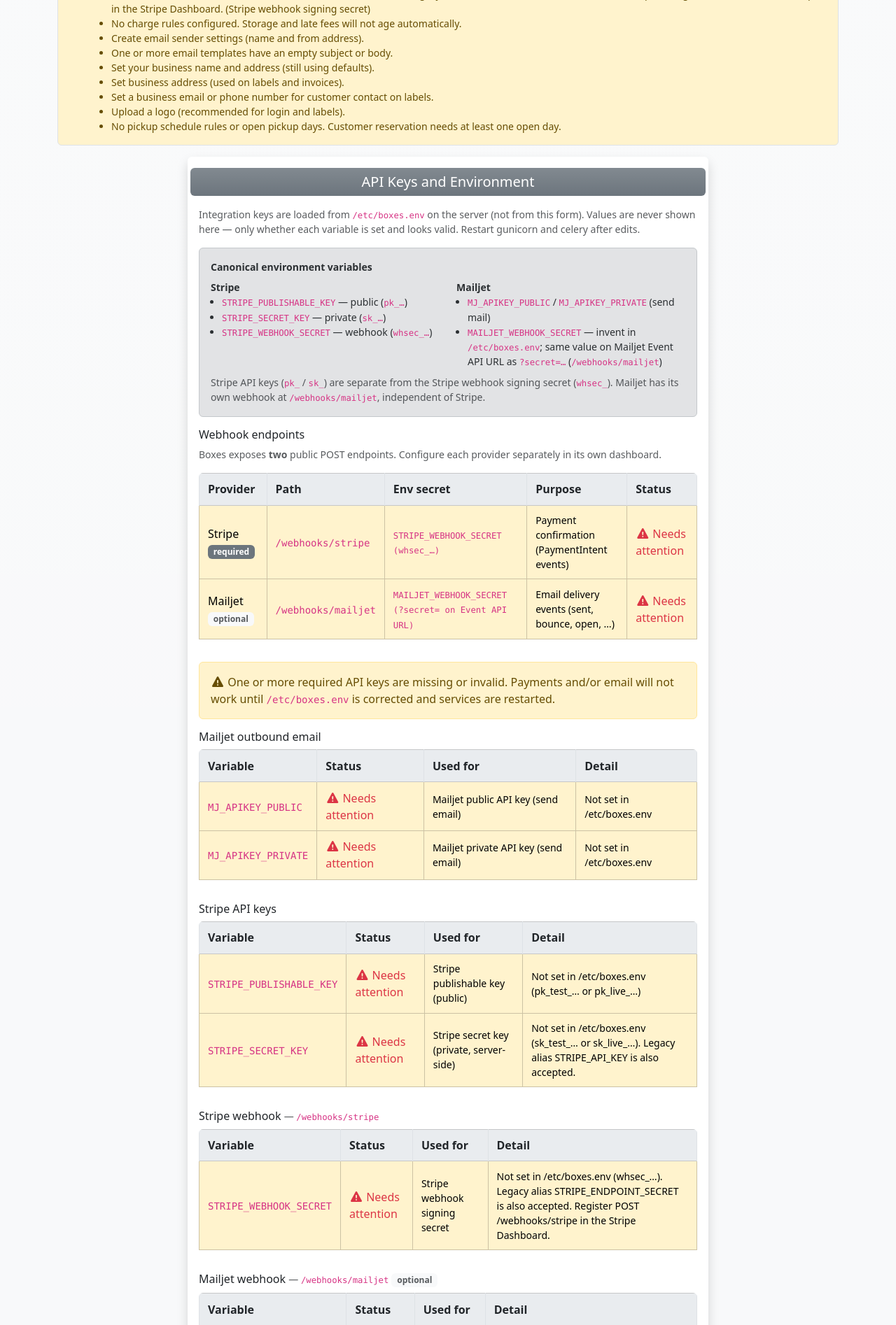
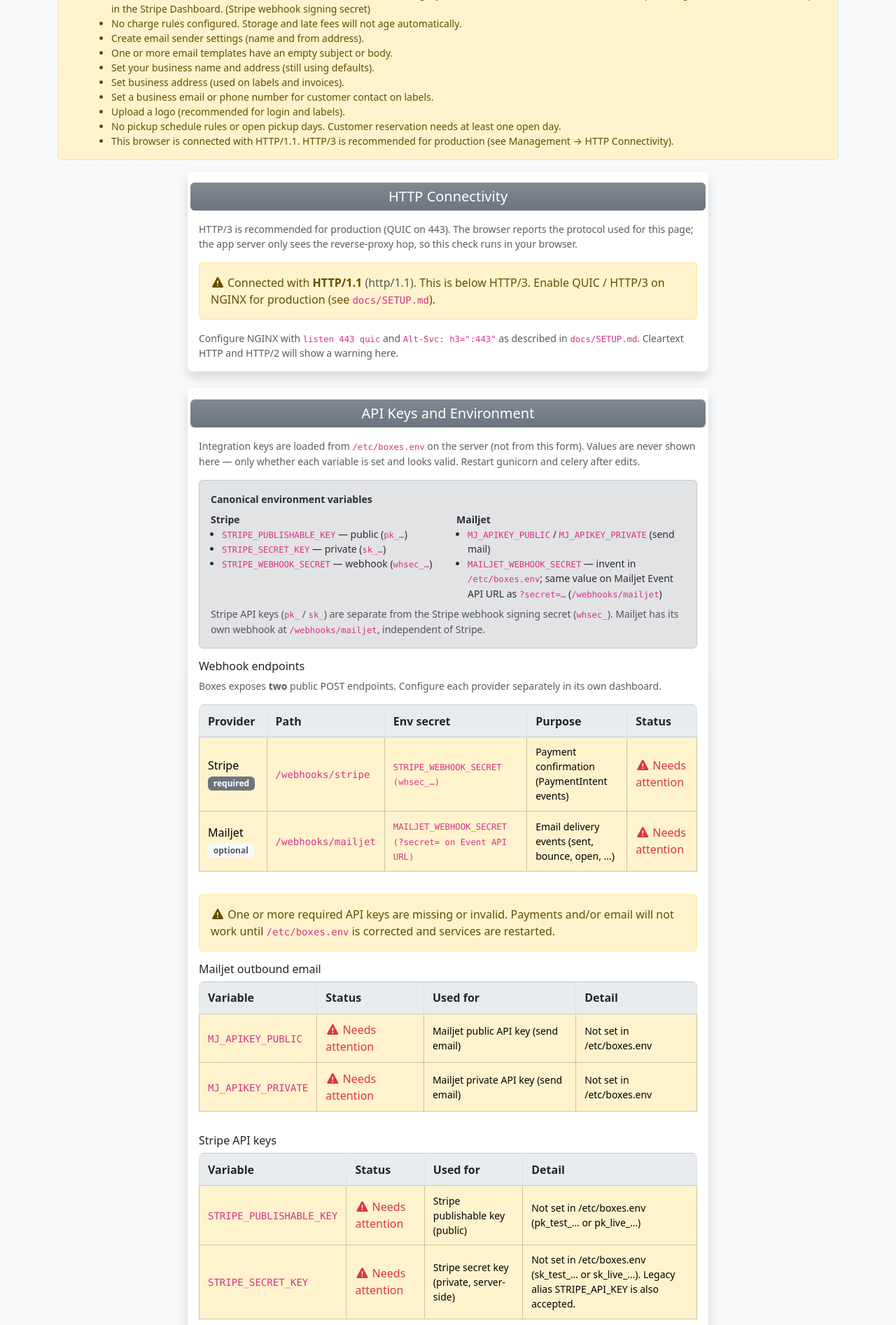
Before and after one commit to AltispeedTechnologies/boxes, a Django app: page /mgmt/env-keys in a window 1280 px wide. Shown: the part 230-2124 px from the top of the page at 70% size. Run offline with Django 5.2, Linux system fonts and the light colour scheme; a user stored in the database is signed in; data comes from the database, SQL or seed files in the repository; data that the repository does not hold is empty; parts of the project's set-up code (start-up, migrations or seed data) failed here and were passed over; some libraries are stand-ins or nearby versions.

Commit message:
Surface HTTP/3 connectivity in the Management UI
Add a Management menu entry and env-keys panel that report the browser
connection protocol, warn below HTTP/3, and paint immediately so the panel
does not stick on Detecting.

```diff
--- a/boxes/static/js/setup_status.js
+++ b/boxes/static/js/setup_status.js
@@ -1,47 +1,266 @@
 /**
  * @file setup_status.js
- * @description Refresh Management navbar warning icons after settings saves.
+ * @description Refresh Management navbar warning icons after settings saves,
+ *              and client-side HTTP/3 connectivity checks.
  */
 (function(window, $) {
     "use strict";
 
+    function navAttr(name) {
+        var nav = document.getElementById("app-navbar");
+        if (!nav) {
+            return null;
+        }
+        // Prefer getAttribute — jQuery .data() coerces "1" → 1 and breaks === "1"
+        return nav.getAttribute(name);
+    }
+
+    function detectHttpProtocol() {
+        try {
+            if (window.performance && typeof performance.getEntriesByType === "function") {
+                var entries = performance.getEntriesByType("navigation");
+                if (entries && entries.length) {
+                    var nhp = entries[0].nextHopProtocol;
+                    if (nhp) {
+                        return String(nhp);
+                    }
+                }
+            }
+        } catch (err) {
+            // ignore
+        }
+        // Cleartext cannot be HTTP/3
+        if (window.location && window.location.protocol === "http:") {
+            return "http/1.1";
+        }
+        // https without a reported nextHopProtocol — still not proven h3
+        if (window.location && window.location.protocol === "https:") {
+            return "https-unknown";
+        }
+        return "unknown";
+    }
+
+    function isHttp3(proto) {
+        if (!proto) {
+            return false;
+        }
+        var p = String(proto).toLowerCase();
+        return p === "h3" || p.indexOf("h3-") === 0 || p === "http/3" || p === "http/3.0";
+    }
+
+    function protocolLabel(proto) {
+        if (!proto || proto === "unknown" || proto === "https-unknown") {
+            return proto === "https-unknown" ? "HTTPS (protocol unknown)" : "Unknown";
+        }
+        var p = String(proto).toLowerCase();
+        if (isHttp3(p)) {
+            return "HTTP/3";
+        }
+        if (p === "h2" || p === "h2c" || p.indexOf("h2") === 0) {
+            return "HTTP/2";
+        }
+        if (p === "http/1.1") {
+            return "HTTP/1.1";
+        }
+        if (p === "http/1.0") {
+            return "HTTP/1.0";
+        }
+        return String(proto);
+    }
+
+    function http3IssueMessage(label) {
+        return (
+            "This browser is connected with " + label +
+            ". HTTP/3 is recommended for production (see Management → HTTP Connectivity)."
+        );
+    }
+
+    /**
+     * Paint the Management → HTTP Connectivity status box.
+     * Vanilla DOM so this works even if jQuery selectors miss after htmx swaps.
+     */
+    function updateHttpConnectivityPanel(proto, label, ok) {
+        var box = document.getElementById("http-connectivity-status");
+        var detail = document.getElementById("http-connectivity-detail");
+        if (!box) {
+            return;
+        }
+        box.classList.remove(
+            "alert-secondary", "alert-success", "alert-warning",
+            "alert-danger", "alert-info"
+        );
+        // Drop spinner sibling if present
+        var spinner = box.querySelector(".fa-spinner");
+        if (spinner && spinner.parentElement && spinner.parentElement !== detail) {
+            spinner.parentElement.remove();
+        }
+
+        var html;
+        if (ok) {
+            box.classList.add("alert-success");
+            html = '<i class="fas fa-check-circle me-1" aria-hidden="true"></i>' +
+                "Connected with <strong>" + label + "</strong>" +
+                (proto && proto !== label ? ' <span class="text-muted">(' + proto + ")</span>" : "") +
+                ".";
+        } else if (proto === "unknown" || proto === "https-unknown") {
+            box.classList.add("alert-warning");
+            html = '<i class="fas fa-exclamation-triangle me-1" aria-hidden="true"></i>' +
+                "Could not confirm HTTP/3 for this connection" +
+                (label ? " (" + label + ")" : "") +
+                ". HTTP/3 is recommended for production (see <code>docs/SETUP.md</code>).";
+        } else {
+            box.classList.add("alert-warning");
+            html = '<i class="fas fa-exclamation-triangle me-1" aria-hidden="true"></i>' +
+                "Connected with <strong>" + label + "</strong>" +
+                (proto && proto !== label ? ' <span class="text-muted">(' + proto + ")</span>" : "") +
+                ". This is below HTTP/3. Enable QUIC / HTTP/3 on NGINX for production " +
+                "(see <code>docs/SETUP.md</code>).";
+        }
+        if (detail) {
+            detail.innerHTML = html;
+        } else {
+            box.innerHTML = html;
+        }
+    }
+
+    function paintHttpConnectivity() {
+        var proto = detectHttpProtocol();
+        var label = protocolLabel(proto);
+        var ok = isHttp3(proto);
+        updateHttpConnectivityPanel(proto, label, ok);
+        return { proto: proto, label: label, ok: ok };
+    }
+
+    function mergeHttp3(setup) {
+        if (!setup) {
+            return setup;
+        }
+        var painted = paintHttpConnectivity();
+        var proto = painted.proto;
+        var label = painted.label;
+        var ok = painted.ok;
+        var issues = ok ? [] : [http3IssueMessage(label)];
+
+        if (!setup.items) {
+            setup.items = {};
+        }
+        var existing = setup.items.http3 || {};
+        setup.items.http3 = {
+            key: "http3",
+            label: existing.label || "HTTP Connectivity",
+            url_name: existing.url_name || "env_api_keys",
+            required: false,
+            ok: ok,
+            issues: issues,
+            url: existing.url || "/mgmt/env-keys#http-connectivity",
+            protocol: proto,
+            protocol_label: label
+        };
+
+        if (!ok) {
+            setup.any_incomplete = true;
+            setup.all_issues = setup.all_issues ? setup.all_issues.slice() : [];
+            issues.forEach(function(msg) {
+                if (setup.all_issues.indexOf(msg) < 0) {
+                    setup.all_issues.push(msg);
+                }
+            });
+        }
+
+        return setup;
+    }
+
+    function rebuildBanner(setup) {
+        var banner = document.getElementById("mgmt-setup-banner");
+        if (!banner) {
+            return;
+        }
+        var issues = (setup && setup.all_issues) ? setup.all_issues : [];
+        var seen = {};
+        var unique = [];
+        issues.forEach(function(issue) {
+            if (!issue || seen[issue]) {
+                return;
+            }
+            seen[issue] = true;
+            unique.push(issue);
+        });
+
+        if (!setup || !setup.any_incomplete || !unique.length) {
+            banner.classList.add("d-none");
+            return;
+        }
+
+        banner.classList.remove("d-none");
+        if (setup.required_incomplete) {
+            banner.classList.remove("alert-info");
+            banner.classList.add("alert-warning");
+            var strongReq = banner.querySelector("strong");
+            if (strongReq) {
+                strongReq.textContent = "Required setup incomplete";
+            }
+        } else {
+            banner.classList.remove("alert-warning");
+            banner.classList.add("alert-info");
+            var strongRec = banner.querySelector("strong");
+            if (strongRec) {
+                strongRec.textContent = "Recommended setup";
+            }
+        }
+        var ul = banner.querySelector("ul");
+        if (ul) {
+            ul.innerHTML = "";
+            unique.forEach(function(issue) {
+                var li = document.createElement("li");
+                li.textContent = issue;
+                ul.appendChild(li);
+            });
+        }
+    }
+
     function applySetup(setup) {
         if (!setup || !setup.items) {
+            // Still paint connectivity when payload is incomplete
+            paintHttpConnectivity();
             return;
         }
+        setup = mergeHttp3(setup);
+
         var any = !!setup.any_incomplete;
-        var $dropWarn = $("#mgmt-dropdown-warn");
-        if ($dropWarn.length) {
-            $dropWarn.toggleClass("d-none", !any);
+        var dropWarn = document.getElementById("mgmt-dropdown-warn");
+        if (dropWarn) {
+            dropWarn.classList.toggle("d-none", !any);
             var title = setup.required_incomplete
                 ? "Required setup incomplete"
                 : (any ? "Recommended setup remaining" : "Setup complete");
-            $dropWarn.attr("title", title);
+            dropWarn.setAttribute("title", title);
         }
-        $("#mgmt-dropdown-menu [data-setup-key]").each(function() {
-            var key = $(this).data("setup-key");
+        var menu = document.getElementById("mgmt-dropdown-menu");
+        if (menu) {
+            menu.querySelectorAll("[data-setup-key]").forEach(function(el) {
+                var key = el.getAttribute("data-setup-key");
                 var item = setup.items[key];
-            var $icon = $(this).find(".setup-warn-icon");
-            if (!$icon.length || !item) {
+                var icon = el.querySelector(".setup-warn-icon");
+                if (!icon || !item) {
                     return;
                 }
                 var ok = !!item.ok;
-            $icon.toggleClass("d-none", ok);
+                icon.classList.toggle("d-none", ok);
                 var tip = (item.issues && item.issues.length) ? item.issues.join(" ") : "OK";
-            $icon.attr("title", tip);
+                icon.setAttribute("title", tip);
             });
-        // Page banners if present
-        var $banner = $("#mgmt-setup-banner");
-        if ($banner.length && setup.all_issues) {
-            if (setup.any_incomplete) {
-                $banner.removeClass("d-none");
         }
-        }
+
+        rebuildBanner(setup);
     }
 
     function refresh(force) {
-        var url = $("#app-navbar").data("mgmt-setup-url");
+        // Always paint HTTP connectivity first — never wait on AJAX for the panel
+        paintHttpConnectivity();
+
+        var url = navAttr("data-mgmt-setup-url");
         if (!url) {
+            applySetup({ items: {}, order: [], any_incomplete: false, all_issues: [] });
             return;
         }
         if (force) {
@@ -55,16 +274,18 @@
         }).done(function(data) {
             if (data && data.success && data.setup) {
                 applySetup(data.setup);
+            } else {
+                applySetup({ items: {}, order: [], any_incomplete: false, all_issues: [] });
             }
+        }).fail(function() {
+            applySetup({ items: {}, order: [], any_incomplete: false, all_issues: [] });
         });
     }
 
-    // After any successful staff AJAX that may change config, refresh icons
     $(document).on("boxes:setup-status-refresh", function() {
         refresh(true);
     });
 
-    // Hook ajax_request success for known mgmt save URLs
     var originalAjax = window.ajax_request;
     if (typeof originalAjax === "function") {
         window.ajax_request = function(opts) {
@@ -84,16 +305,43 @@
 
     window.BoxesSetupStatus = {
         refresh: function() { refresh(true); },
-        apply: applySetup
+        apply: applySetup,
+        detectHttpProtocol: detectHttpProtocol,
+        isHttp3: isHttp3,
+        paintHttpConnectivity: paintHttpConnectivity
     };
 
-    $(function() {
-        // Soft refresh on staff pages so icons stay current after other tabs
-        if ($("#app-navbar").data("auth") === "1" && $("#mgmt_dropdown").length) {
-            // Debounced refresh when Management dropdown opens
-            $("#mgmt_dropdown").on("show.bs.dropdown", function() {
+    function isStaffMgmtChrome() {
+        var auth = navAttr("data-auth");
+        return (auth === "1" || auth === "true") && !!document.getElementById("mgmt_dropdown");
+    }
+
+    function bootSetupStatus() {
+        // Always paint connectivity panel if present (no AJAX wait)
+        if (document.getElementById("http-connectivity-status")) {
+            paintHttpConnectivity();
+        }
+        if (isStaffMgmtChrome()) {
+            refresh(false);
+            if ($) {
+                $("#mgmt_dropdown").off("show.bs.dropdown.boxesSetup").on("show.bs.dropdown.boxesSetup", function() {
                     refresh(false);
                 });
             }
+        }
+    }
+
+    function onReady(fn) {
+        if (document.readyState === "loading") {
+            document.addEventListener("DOMContentLoaded", fn);
+        } else {
+            fn();
+        }
+    }
+
+    onReady(bootSetupStatus);
+
+    document.addEventListener("htmx:afterSettle", function() {
+        bootSetupStatus();
     });
-})(window, jQuery);
+})(window, window.jQuery);
--- a/boxes/templates/_navbar.html
+++ b/boxes/templates/_navbar.html
@@ -62,6 +62,15 @@
                                         <span>API Keys and Environment</span>
                                         <i class="fas fa-exclamation-triangle text-warning setup-warn-icon {% if mgmt_setup.items.env_keys.ok %}d-none{% endif %}"
                                            title="{% for i in mgmt_setup.items.env_keys.issues %}{{ i }} {% empty %}OK{% endfor %}"></i>
+                                    </a>
+                                </li>
+                                <li>
+                                    <a class="dropdown-item d-flex justify-content-between align-items-center gap-2"
+                                       href="{% url 'env_api_keys' %}#http-connectivity" data-setup-key="http3">
+                                        <span>HTTP Connectivity</span>
+                                        <i class="fas fa-exclamation-triangle text-warning setup-warn-icon {% if mgmt_setup.items.http3.ok %}d-none{% endif %}"
+                                           title="{% for i in mgmt_setup.items.http3.issues %}{{ i }} {% empty %}OK{% endfor %}"
+                                           id="mgmt-http3-warn"></i>
                                     </a>
                                 </li>
                                 <li>
--- a/boxes/templates/mgmt/_env_api_keys.html
+++ b/boxes/templates/mgmt/_env_api_keys.html
@@ -1,3 +1,77 @@
+<div class="container bg-body shadow rounded p-3 col-md-8 mb-4" id="http-connectivity">
+    <div class="row bg-secondary bg-gradient rounded mb-3">
+        <h3 class="text-center text-white py-2 h5 mb-0">HTTP Connectivity</h3>
+    </div>
+    <p class="text-muted small">
+        HTTP/3 is recommended for production (QUIC on 443). The browser reports
+        the protocol used for this page; the app server only sees the reverse-proxy
+        hop, so this check runs in your browser.
+    </p>
+    <div id="http-connectivity-status" class="alert alert-secondary" role="status">
+        <span class="me-2" id="http-connectivity-spinner"><i class="fas fa-spinner fa-spin" aria-hidden="true"></i></span>
+        <span id="http-connectivity-detail">Detecting connection protocol…</span>
+    </div>
+    <p class="text-muted small mb-0">
+        Configure NGINX with <code>listen 443 quic</code> and
+        <code>Alt-Svc: h3=&quot;:443&quot;</code> as described in
+        <code>docs/SETUP.md</code>. Cleartext HTTP and HTTP/2 will show a warning here.
+    </p>
+    {# Inline paint so the panel never sticks on Detecting if external JS is stale/cached #}
+    <script>
+    (function () {
+        function detect() {
+            try {
+                if (window.performance && performance.getEntriesByType) {
+                    var e = performance.getEntriesByType("navigation");
+                    if (e && e[0] && e[0].nextHopProtocol) {
+                        return String(e[0].nextHopProtocol);
+                    }
+                }
+            } catch (err) {}
+            if (location.protocol === "http:") return "http/1.1";
+            return "unknown";
+        }
+        function isH3(p) {
+            p = String(p || "").toLowerCase();
+            return p === "h3" || p.indexOf("h3-") === 0 || p === "http/3" || p === "http/3.0";
+        }
+        function label(p) {
+            p = String(p || "").toLowerCase();
+            if (isH3(p)) return "HTTP/3";
+            if (p === "h2" || p === "h2c" || p.indexOf("h2") === 0) return "HTTP/2";
+            if (p === "http/1.1") return "HTTP/1.1";
+            if (p === "http/1.0") return "HTTP/1.0";
+            return p || "Unknown";
+        }
+        function paint() {
+            var box = document.getElementById("http-connectivity-status");
+            var detail = document.getElementById("http-connectivity-detail");
+            var spin = document.getElementById("http-connectivity-spinner");
+            if (!box || !detail) return;
+            var proto = detect();
+            var lab = label(proto);
+            var ok = isH3(proto);
+            box.classList.remove("alert-secondary", "alert-success", "alert-warning", "alert-info");
+            if (spin) spin.remove();
+            if (ok) {
+                box.classList.add("alert-success");
+                detail.innerHTML = "<i class=\"fas fa-check-circle me-1\" aria-hidden=\"true\"></i>Connected with <strong>" + lab + "</strong>.";
+            } else {
+                box.classList.add("alert-warning");
+                detail.innerHTML = "<i class=\"fas fa-exclamation-triangle me-1\" aria-hidden=\"true\"></i>Connected with <strong>" + lab + "</strong>" +
+                    (proto && proto !== lab ? " <span class=\"text-muted\">(" + proto + ")</span>" : "") +
+                    ". This is below HTTP/3. Enable QUIC / HTTP/3 on NGINX for production (see <code>docs/SETUP.md</code>).";
+            }
+        }
+        if (document.readyState === "loading") {
+            document.addEventListener("DOMContentLoaded", paint);
+        } else {
+            paint();
+        }
+    })();
+    </script>
+</div>
+
 <div class="container bg-body shadow rounded p-3 col-md-8 mb-4" id="env-api-keys">
     <div class="row bg-secondary bg-gradient rounded mb-3">
         <h3 class="text-center text-white py-2 h5 mb-0">API Keys and Environment</h3>
```
Lines whose indentation alone changed are shown as unchanged.
